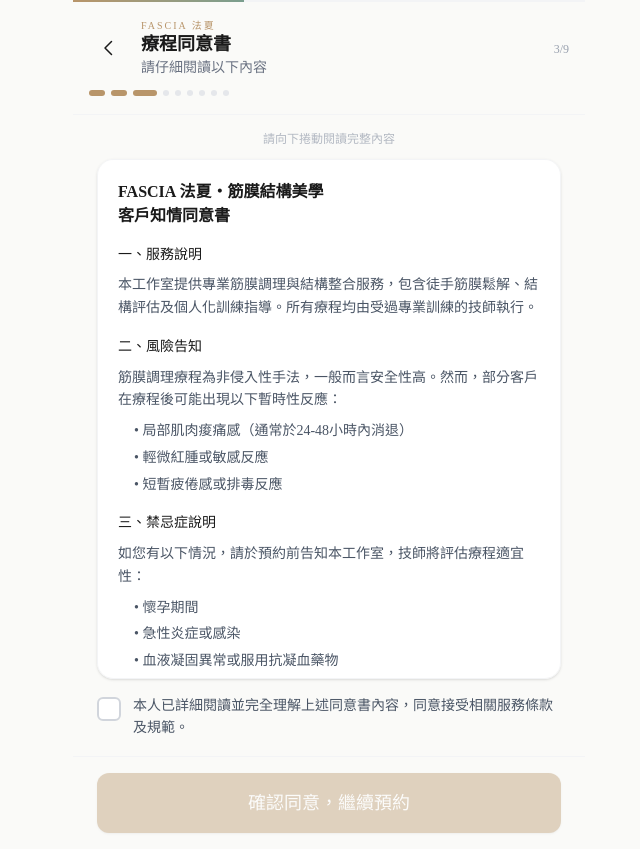
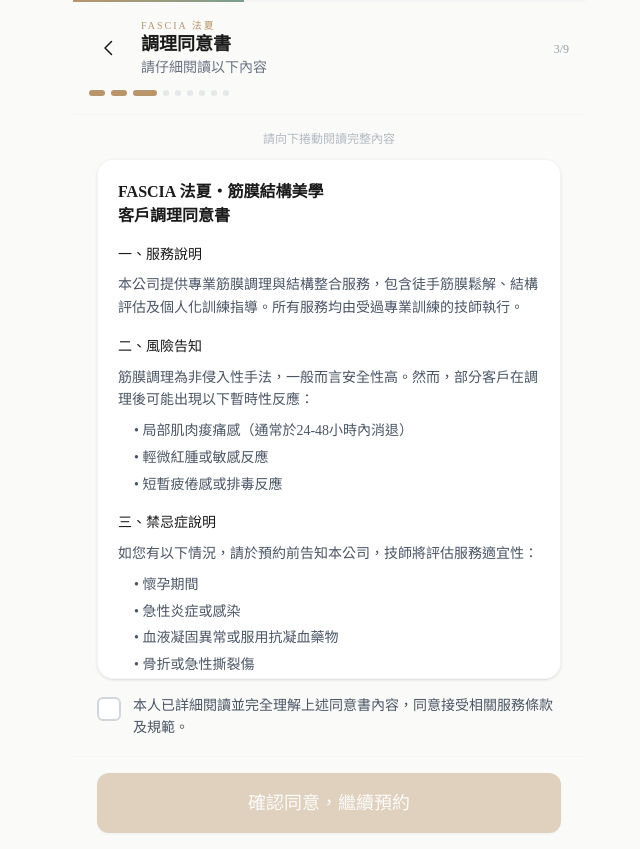
Before and after one commit to yu-chen-cheng/fascia-booking, a Next.js app: page /booking/consent in a window 1280 px wide. Shown: the whole page, without its empty margins (311-951 px from the left). Built offline with nearby package versions, Linux system fonts and the light colour scheme.

Commit message:
Update consent form: 調理同意書, 本公司, 取消政策, 儲值退費條款

```diff
--- a/app/booking/consent/page.tsx
+++ b/app/booking/consent/page.tsx
@@ -28,7 +28,7 @@
   return (
     <div className="flex flex-col min-h-screen">
       <BookingHeader
-        title="療程同意書"
+        title="調理同意書"
         subtitle="請仔細閱讀以下內容"
         onBack={() => router.back()}
         step={3}
@@ -50,18 +50,18 @@
         >
           <h2 className="text-base font-semibold text-[#1a1a1a] mb-4">
             FASCIA 法夏・筋膜結構美學<br />
-            客戶知情同意書
+            客戶調理同意書
           </h2>
 
           <div className="space-y-4 text-sm text-gray-600 leading-relaxed">
             <section>
               <h3 className="font-medium text-[#1a1a1a] mb-2">一、服務說明</h3>
-              <p>本工作室提供專業筋膜調理與結構整合服務，包含徒手筋膜鬆解、結構評估及個人化訓練指導。所有療程均由受過專業訓練的技師執行。</p>
+              <p>本公司提供專業筋膜調理與結構整合服務，包含徒手筋膜鬆解、結構評估及個人化訓練指導。所有服務均由受過專業訓練的技師執行。</p>
             </section>
 
             <section>
               <h3 className="font-medium text-[#1a1a1a] mb-2">二、風險告知</h3>
-              <p>筋膜調理療程為非侵入性手法，一般而言安全性高。然而，部分客戶在療程後可能出現以下暫時性反應：</p>
+              <p>筋膜調理為非侵入性手法，一般而言安全性高。然而，部分客戶在調理後可能出現以下暫時性反應：</p>
               <ul className="mt-2 space-y-1 pl-4">
                 <li>• 局部肌肉痠痛感（通常於24-48小時內消退）</li>
                 <li>• 輕微紅腫或敏感反應</li>
@@ -71,7 +71,7 @@
 
             <section>
               <h3 className="font-medium text-[#1a1a1a] mb-2">三、禁忌症說明</h3>
-              <p>如您有以下情況，請於預約前告知本工作室，技師將評估療程適宜性：</p>
+              <p>如您有以下情況，請於預約前告知本公司，技師將評估服務適宜性：</p>
               <ul className="mt-2 space-y-1 pl-4">
                 <li>• 懷孕期間</li>
                 <li>• 急性炎症或感染</li>
@@ -84,27 +84,42 @@
 
             <section>
               <h3 className="font-medium text-[#1a1a1a] mb-2">四、客戶責任</h3>
-              <p>本人確認已如實告知技師個人健康狀況、過往病史及任何可能影響療程的相關信息。如因隱瞞病史導致不良反應，本工作室不負相關責任。</p>
+              <p>本人確認已如實告知技師個人健康狀況、過往病史及任何可能影響調理的相關信息。如因隱瞞病史導致不良反應，本公司不負相關責任。</p>
             </section>
 
             <section>
               <h3 className="font-medium text-[#1a1a1a] mb-2">五、隱私保護</h3>
-              <p>本工作室依個人資料保護法規定，妥善保管您的個人資料與療程記錄，非經您的同意不得對外提供第三方使用。</p>
+              <p>本公司依個人資料保護法規定，妥善保管您的個人資料與調理紀錄，非經您的同意不得對外提供第三方使用。</p>
             </section>
 
             <section>
               <h3 className="font-medium text-[#1a1a1a] mb-2">六、取消與退費政策</h3>
-              <p>預約確認後如需取消或更改，請於療程開始前24小時前通知。未依規定取消者，將酌收50%服務費用。</p>
+              <p>預約確認後如需取消或更改，請於預約時間開始前 <strong>24小時前</strong> 通知本公司。</p>
+              <ul className="mt-2 space-y-1 pl-4">
+                <li>• 第一次於24小時內取消：本公司保留酌情處理之權利。</li>
+                <li>• 第二次（含）以後於24小時內取消：須先繳付下次服務費用之 <strong>50% 訂金</strong>，方可完成預約。</li>
+              </ul>
             </section>
 
             <section>
               <h3 className="font-medium text-[#1a1a1a] mb-2">七、照片及影像</h3>
-              <p>除非獲得您的明確書面同意，本工作室不會拍攝或記錄您的療程過程或個人形象用於商業用途。</p>
+              <p>除非獲得您的明確書面同意，本公司不會拍攝或記錄您的調理過程或個人形象用於商業用途。</p>
+            </section>
+
+            <section>
+              <h3 className="font-medium text-[#1a1a1a] mb-2">八、儲值制度與退費說明</h3>
+              <p>客戶儲值後享有本公司專屬會員優惠價。如申請退還未使用之儲值餘額，本公司將依下列方式計算退款金額：</p>
+              <ul className="mt-2 space-y-1 pl-4">
+                <li>• 過往已使用之調理服務，將依<strong>原始定價</strong>重新計算費用（取消會員優惠價）。</li>
+                <li>• 扣除重新計算後之消費金額，並另收取剩餘餘額之 <strong>10% 行政手續費</strong>。</li>
+                <li>• 退款將於申請審核通過後 14 個工作天內完成退還。</li>
+              </ul>
+              <p className="mt-2 text-xs text-gray-400">範例：儲值 $15,000，已使用會員價 $2,000 調理一次（原定價 $2,500），申請退費時將補收差額 $500，剩餘餘額再扣除 10% 手續費後退還。</p>
             </section>
 
             <div className="bg-[#f5f0e8] rounded-xl p-4 mt-4">
               <p className="text-xs text-gray-500">
-                ※ 本同意書適用於法夏旗下所有門市之所有療程服務。如有疑問，歡迎於療程前向技師詢問。
+                ※ 本同意書適用於法夏旗下所有門市之所有調理服務。如有疑問，歡迎於調理前向技師詢問。
               </p>
             </div>
           </div>
```
